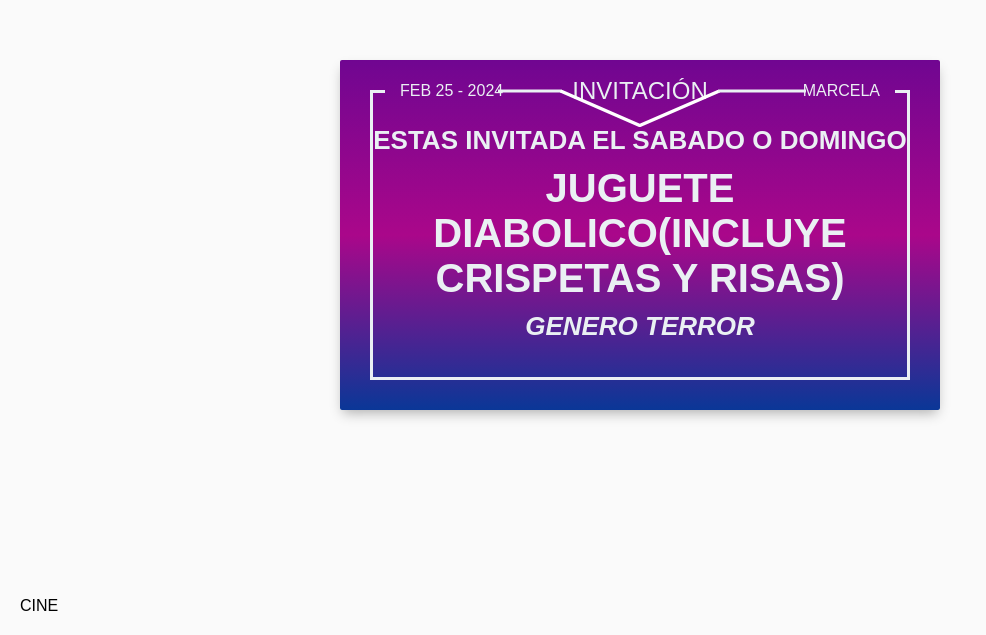
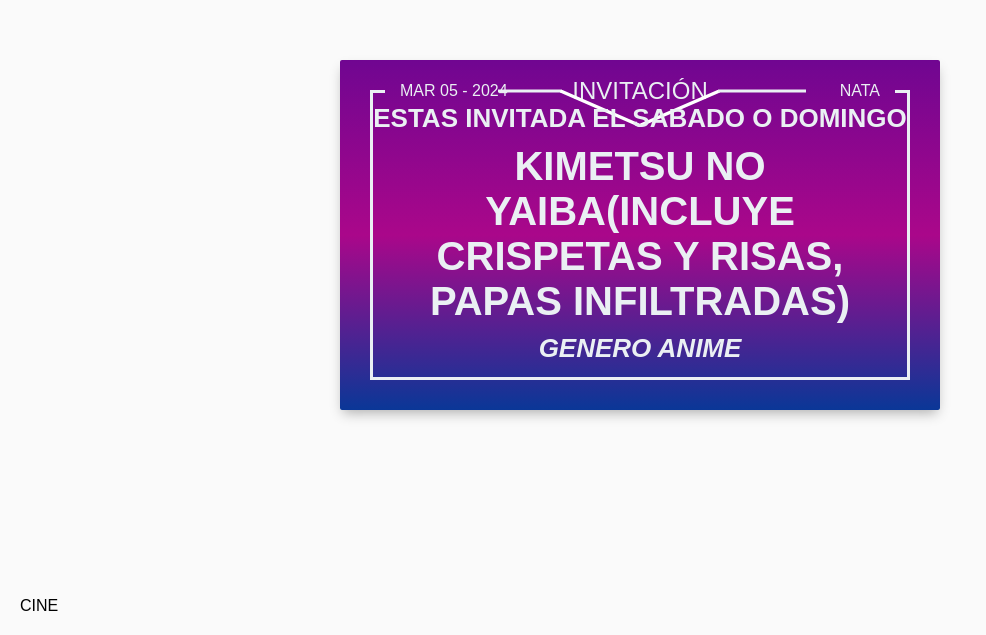
Before and after one commit to Hamlet223/Invitacion, a plain HTML site: page index.html in a window 1280 px wide. Shown: the part 165-800 px from the top of the page, without its empty margins (0-986 px from the left). Drawn offline with Linux system fonts and the light colour scheme; a web font is replaced by a local one.

Commit message:
Invitacion

```diff
--- a/index.html
+++ b/index.html
@@ -10,7 +10,7 @@
 
 <div class="card">
     <header>
-        <time datetime="2023-02-06 T19:00">Feb 25 - 2024</time>
+        <time datetime="2023-02-06 T19:00">Mar 05 - 2024</time>
         <div class="logo">
             <span>
                 <svg xmlns="http://www.w3.org/2000/svg" id="Layer_1" viewBox="0 0 234.5 53.7">
@@ -19,12 +19,12 @@
                 </svg>
             </span>Invitación
         </div>
-        <div class="sponsor">Marcela</div>
+        <div class="sponsor">Nata</div>
     </header>
     <div class="announcement">
         <h3>Estas invitada el sabado o domingo</h3>
-        <h1>Juguete Diabolico(Incluye crispetas y risas)</h1>
-        <h3 class="italic">Genero Terror</h3>
+        <h1>Kimetsu no Yaiba(Incluye crispetas y risas, papas infiltradas)</h1>
+        <h3 class="italic">Genero Anime</h3>
     </div>
 </div>
 
```
